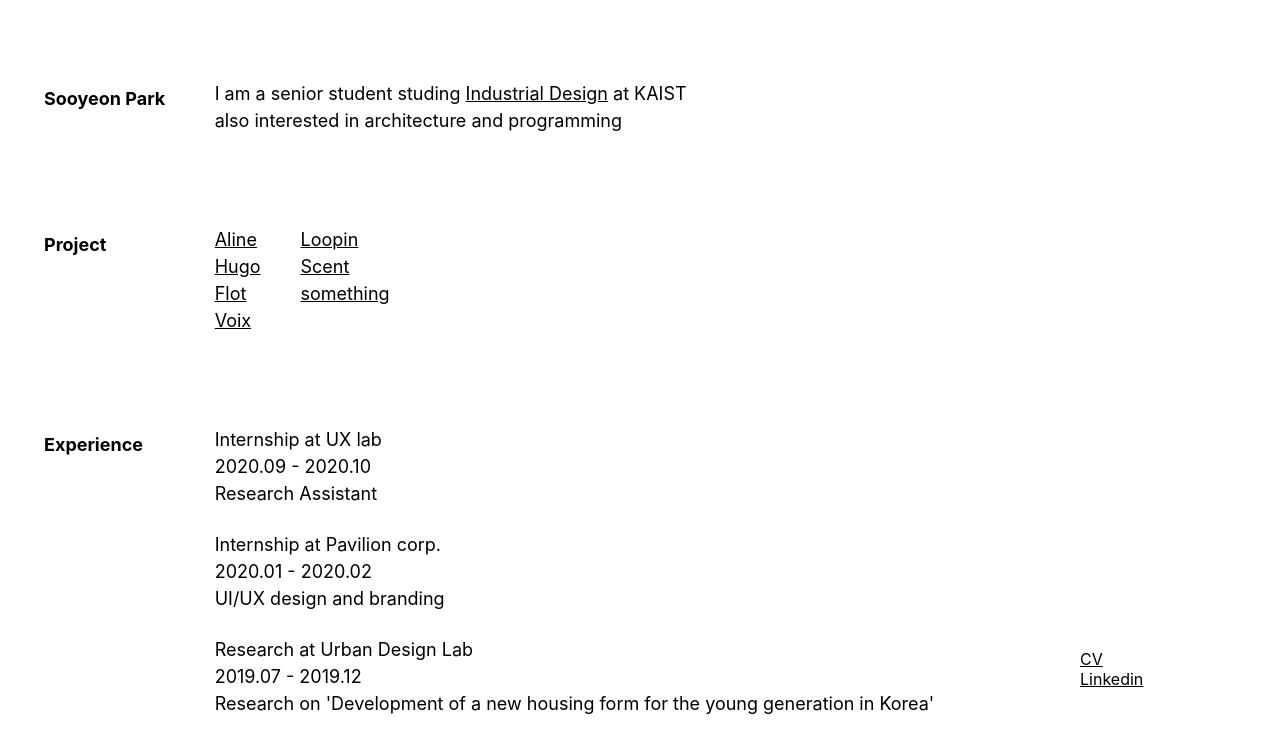
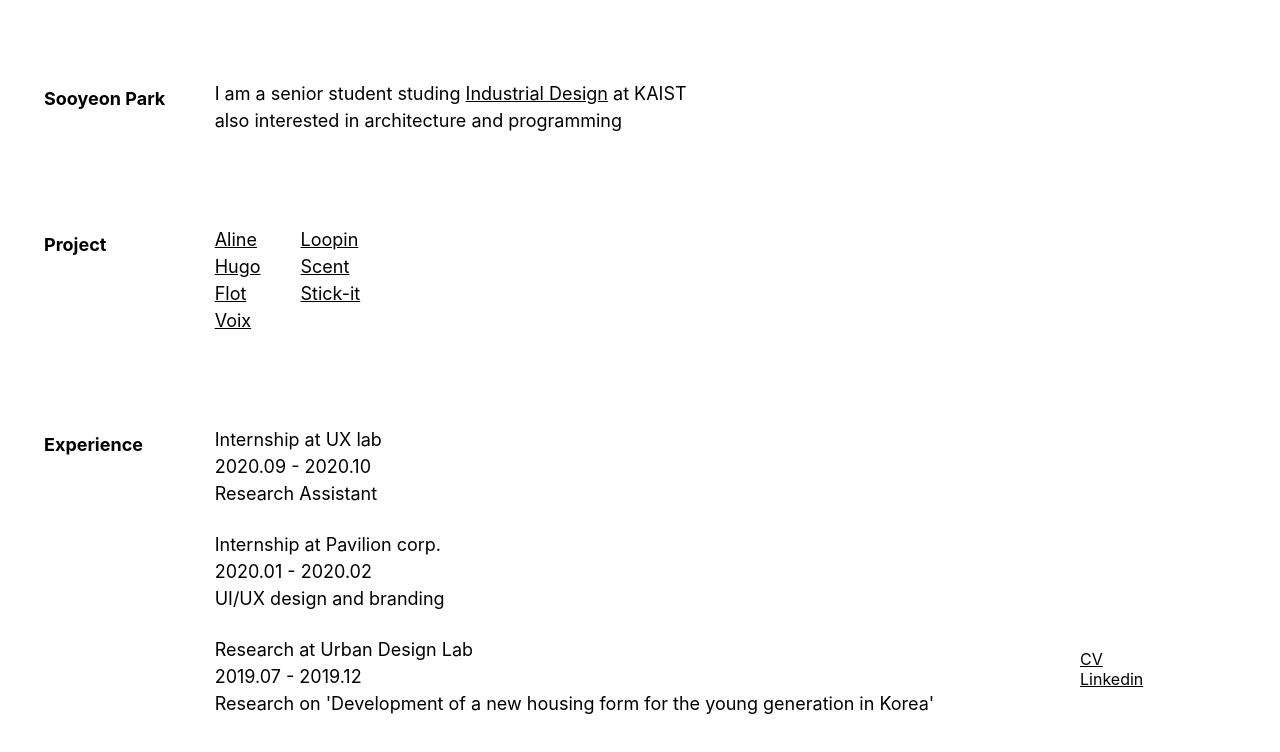
Before and after one commit to syn7515/syn7515.github.io, a React (Create React App) app: page / in a window 1280 px wide. Shown: the top 752 px of the page. Built offline with nearby package versions, Linux system fonts and the light colour scheme.

Commit message:
home text editted

```diff
--- a/src/routes/Aline.js
+++ b/src/routes/Aline.js
@@ -25,7 +25,7 @@ function Aline() {
                 </Grid>
                 <Grid item xs ={6} sm={3}>
                     <div className='text-subtitle'>Contribution</div>
-                    <div className='text-body'>User Research<br/>GUI Design<br/>Video Editing</div>
+                    <div className='text-body'>Team Project (30%)<br/>User Research<br/>UI Design</div>
                 </Grid>
                 <Grid item xs ={6} sm={3}>
                     <div className='text-subtitle'>Award</div>
--- a/src/routes/Home.js
+++ b/src/routes/Home.js
@@ -49,7 +49,7 @@ React.useEffect(() => {
                 <Grid container direction='column'>
                   <Link className='link' to='/aline'>Loopin</Link>
                   <Link className='link' to='/'>Scent</Link>
-                  <Link className='link' to='/'>something</Link>
+                  <Link className='link' to='/'>Stick-it</Link>
                 </Grid>
               </Grid>
             </Grid>
```
